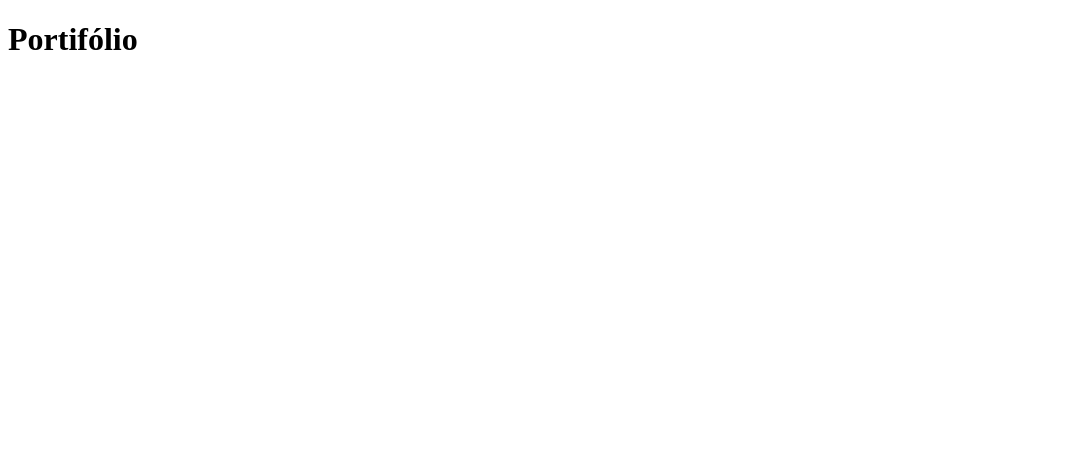
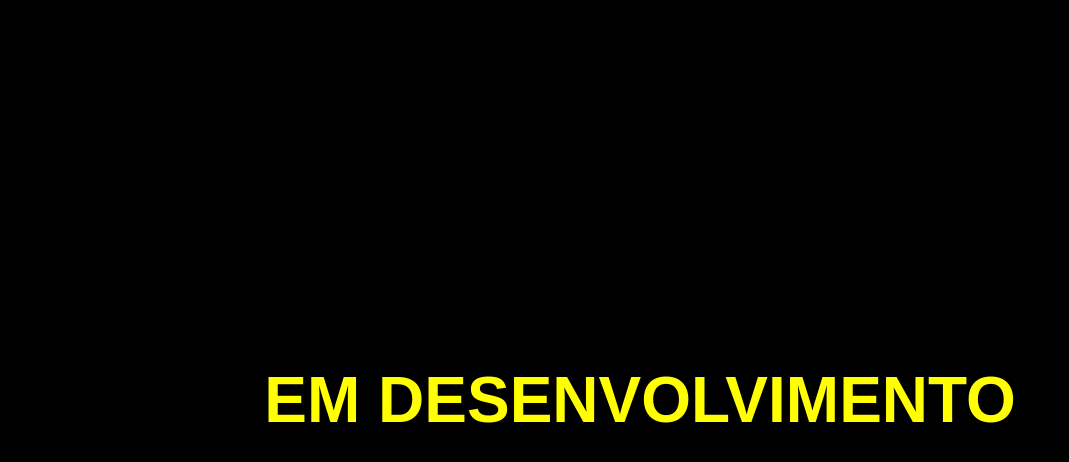
Before and after one commit to TiagoElyanStaciaki/TiagoElyanStaciaki.github.io, a plain HTML site: page index.html in a window 1280 px wide. Shown: the whole page, without its empty margins (0-1069 px from the left). Drawn offline with Linux system fonts and the light colour scheme.

Commit message:
Desenvolvimento

```diff
--- /dev/null
+++ b/assets/css/style.css
@@ -0,0 +1,17 @@
+@charset "UTF-8";
+
+* {
+    margin: 0;
+    padding: 0;
+}
+
+body {
+    background-color: black;
+    height: 100vh;
+    display: flex;
+    justify-content: center;
+    align-items: center;
+    font-family: Arial, Helvetica, sans-serif;
+    font-size: 2em;
+    color: rgb(255, 255, 0);
+}
--- a/index.html
+++ b/index.html
@@ -4,8 +4,10 @@
     <meta charset="UTF-8">
     <meta name="viewport" content="width=device-width, initial-scale=1.0">
     <title>Portifólio | Tiago Elyan Staciaki</title>
+    <link rel="shortcut icon" href="assets/img/favicon.ico" type="image/x-icon">
+    <link rel="stylesheet" href="assets/css/style.css">
 </head>
 <body>
-    <h1>Portifólio</h1>
+    <h1>EM DESENVOLVIMENTO</h1>
 </body>
 </html>
```
Also changed, not shown: assets/img/favicon.ico (added).
